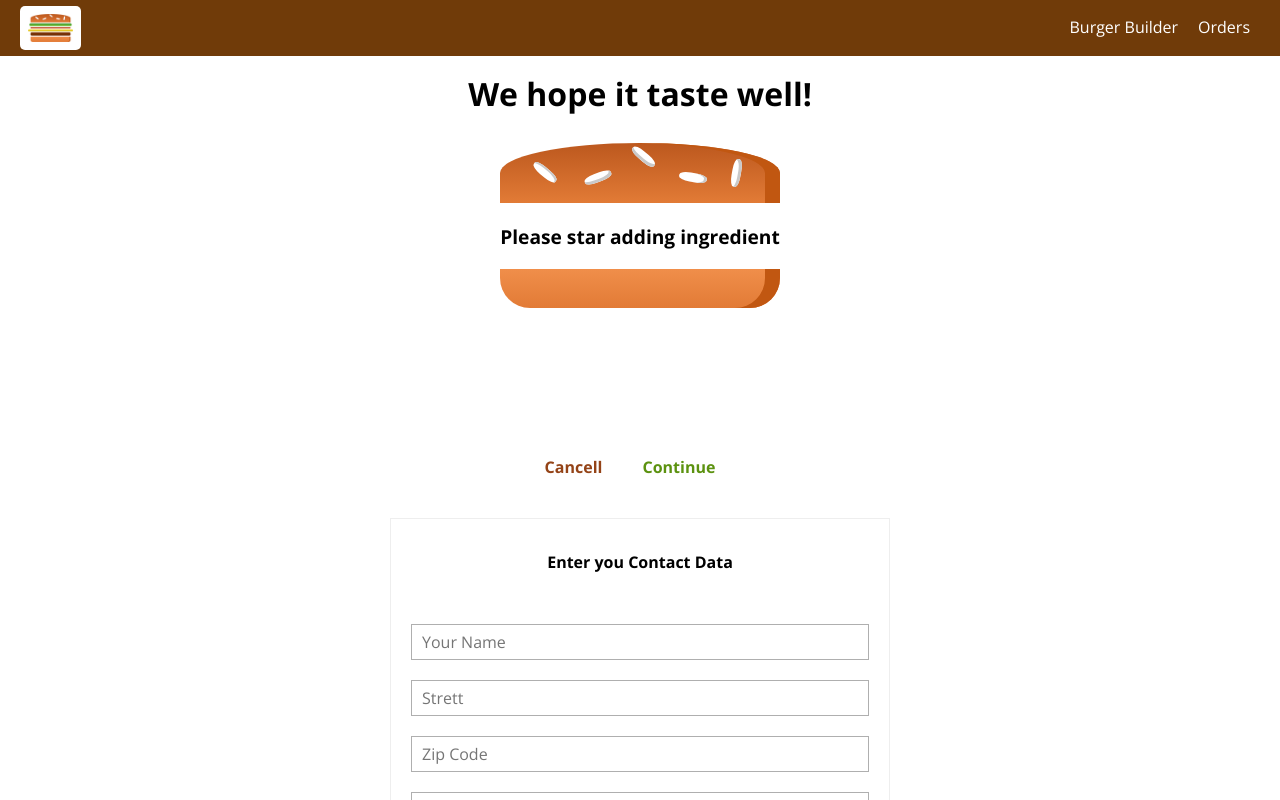
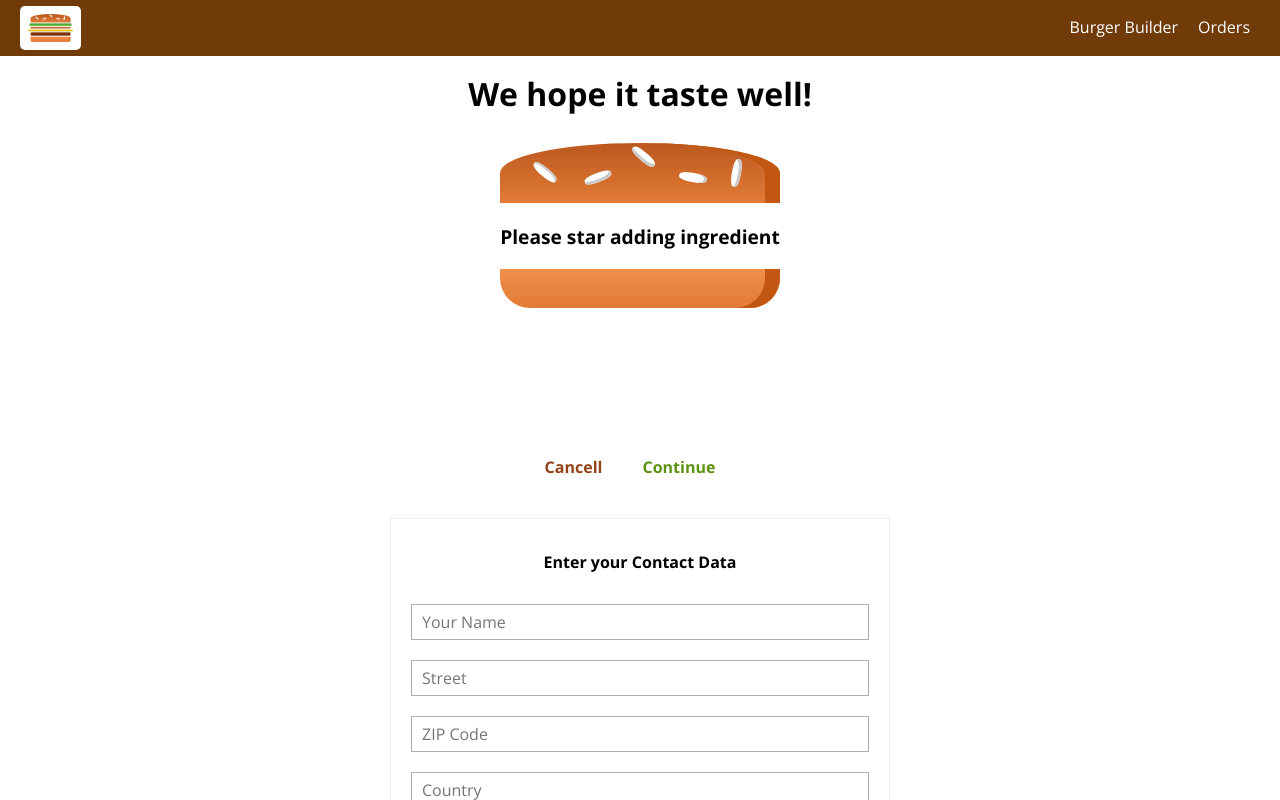
Before and after one commit to Elvisnando/BurgerApp, a React app: page /Checkout in a window 1280 px wide. Both pictures are taken after a click on the button "Continue". Shown: the top 800 px of the page. Built offline with nearby package versions, Linux system fonts and the light colour scheme.

Commit message:
implement easy validation form

```diff
--- a/src/components/UI/Button/Button.css
+++ b/src/components/UI/Button/Button.css
@@ -15,6 +15,10 @@
     padding-left: 0;
 }
 
+.Button:disabled {
+    color: #ccc;
+}
+
 .Success {
     color: #5C9210;
 }
--- a/src/components/UI/Button/Button.js
+++ b/src/components/UI/Button/Button.js
@@ -5,8 +5,10 @@ import classes from './Button.css'
 const button = (props) => (
 
     <button
-    className={[classes.Button, classes[props.btnType]].join(' ')}
-    onClick={props.cliked}>{props.children}</button>
+
+        disabled={props.disabled}
+        className={[classes.Button, classes[props.btnType]].join(' ')}
+        onClick={props.cliked}>{props.children}</button>
 
 );
 
--- a/src/components/UI/Input/Input.js
+++ b/src/components/UI/Input/Input.js
@@ -36,7 +36,7 @@ const input = (props) => {
                     {props.elementConfig.options.map(option => (
 
                         <option key={option.value} value={option.value}>
-                            {option.dispalyValue}
+                            {option.displayValue}
                         </option>
 
                     ))}
--- a/src/containers/Checkout/ContactData/ContactData.js
+++ b/src/containers/Checkout/ContactData/ContactData.js
@@ -1,14 +1,14 @@
 import React, { Component } from 'react';
+
 import Button from '../../../components/UI/Button/Button';
-import classes from './ContactData.css'
+import Spinner from '../../../components/UI/Spinner/Spinner';
+import classes from './ContactData.css';
 import axios from '../../../axios-orders';
-import Spinner from '../../../components/UI/Spinner/Spinner';
 import Input from '../../../components/UI/Input/Input';
+
 class ContactData extends Component {
-
     state = {
         orderForm: {
-            control: [],
             name: {
                 elementType: 'input',
                 elementConfig: {
@@ -20,37 +20,37 @@ class ContactData extends Component {
                     required: true
                 },
                 valid: false,
-                touched:false
+                touched: false
             },
             street: {
                 elementType: 'input',
                 elementConfig: {
                     type: 'text',
-                    placeholder: 'Strett'
+                    placeholder: 'Street'
                 },
                 value: '',
                 validation: {
                     required: true
                 },
                 valid: false,
-                touched:false
+                touched: false
             },
             zipCode: {
                 elementType: 'input',
                 elementConfig: {
                     type: 'text',
-                    placeholder: 'Zip Code'
+                    placeholder: 'ZIP Code'
                 },
                 value: '',
                 validation: {
                     required: true,
-                    minLenght: 5,
-                    maxLenght: 5
+                    minLength: 5,
+                    maxLength: 5
                 },
                 valid: false,
-                touched:false
+                touched: false
             },
-            contry: {
+            country: {
                 elementType: 'input',
                 elementConfig: {
                     type: 'text',
@@ -61,123 +61,109 @@ class ContactData extends Component {
                     required: true
                 },
                 valid: false,
-                touched:false
+                touched: false
             },
             email: {
                 elementType: 'input',
                 elementConfig: {
                     type: 'email',
-                    placeholder: 'Your-Email'
+                    placeholder: 'Your E-Mail'
                 },
                 value: '',
                 validation: {
                     required: true
                 },
                 valid: false,
-                touched:false
+                touched: false
             },
-            deliverMethod: {
+            deliveryMethod: {
                 elementType: 'select',
                 elementConfig: {
                     options: [
-                        { value: 'fastest', dispalyValue: 'Fastest' },
-                        { value: 'cheapest', dispalyValue: 'Cheapest' },
+                        {value: 'fastest', displayValue: 'Fastest'},
+                        {value: 'cheapest', displayValue: 'Cheapest'}
                     ]
                 },
                 value: '',
-                touched:false
-
+                valid: true,
+                validation: {}
             }
         },
         formIsValid: false,
         loading: false
     }
 
-    orderHandler = (event) => {
+    orderHandler = ( event ) => {
         event.preventDefault();
-        this.setState({ loading: true });
+        this.setState( { loading: true } );
         const formData = {};
-        for (let formElementIdf in this.state.orderForm) {
-            formData[formElementIdf] = this.state.orderForm[formElementIdf].value;
+        for (let formElementIdentifier in this.state.orderForm) {
+            formData[formElementIdentifier] = this.state.orderForm[formElementIdentifier].value;
         }
         const order = {
             ingredients: this.props.ingredients,
             price: this.props.price,
             orderData: formData
         }
-        axios.post('/orders.json', order)
-            .then(respose => {
-                this.setState({ loading: false });
-                this.props.history.push('/');
-
-
-            })
-            .catch(error => {
-                this.setState({ loading: false });
-            });
-
+        axios.post( '/orders.json', order )
+            .then( response => {
+                this.setState( { loading: false } );
+                this.props.history.push( '/' );
+            } )
+            .catch( error => {
+                this.setState( { loading: false } );
+            } );
     }
 
     checkValidity(value, rules) {
         let isValid = true;
-        if(rules) {
-        if(rules.required) {
+
+        if (rules.required) {
             isValid = value.trim() !== '' && isValid;
         }
 
-        if(rules.minLenght) {
-            isValid = value.length >= rules.minLenght && isValid;
+        if (rules.minLength) {
+            isValid = value.length >= rules.minLength && isValid
         }
 
-        if(rules.maxLenght) {
-            isValid = value.length <= rules.maxLenght && isValid;
+        if (rules.maxLength) {
+            isValid = value.length <= rules.maxLength && isValid
         }
-    }
-        console.log(isValid);
 
         return isValid;
     }
 
-    inputChangeHandler = (event, inputIdentifi) => {
-        const updateOrderForm = {
+    inputChangedHandler = (event, inputIdentifier) => {
+        const updatedOrderForm = {
             ...this.state.orderForm
         };
-        const updateFormElement = {
-            ...updateOrderForm[inputIdentifi]
+        const updatedFormElement = {
+            ...updatedOrderForm[inputIdentifier]
         };
-        updateFormElement.value = event.target.value;
-        updateFormElement.valid = this.checkValidity(updateFormElement.value, updateFormElement.validation);
-        updateFormElement.touched = true;
-        updateOrderForm[inputIdentifi] = updateFormElement;
-
+        updatedFormElement.value = event.target.value;
+        updatedFormElement.valid = this.checkValidity(updatedFormElement.value, updatedFormElement.validation);
+        updatedFormElement.touched = true;
+        updatedOrderForm[inputIdentifier] = updatedFormElement;
 
         let formIsValid = true;
-        for (let inputIdentifi in updateOrderForm) {
-            formIsValid = updateOrderForm[inputIdentifi].valid && formIsValid;
+        for (let inputIdentifier in updatedOrderForm) {
+            formIsValid = updatedOrderForm[inputIdentifier].valid && formIsValid;
         }
-
-        this.setState({ orderForm: updateOrderForm, formIsValid : formIsValid });
+        console.log(formIsValid);
+        this.setState({orderForm: updatedOrderForm, formIsValid: formIsValid});
     }
 
-
-
-    render() {
-        let formElementtsArray = [];
-
+    render () {
+        const formElementsArray = [];
         for (let key in this.state.orderForm) {
-
-            formElementtsArray.push({
+            formElementsArray.push({
                 id: key,
                 config: this.state.orderForm[key]
             });
-
         }
-
         let form = (
             <form onSubmit={this.orderHandler}>
-                {formElementtsArray.map(formElement => (
-
-
+                {formElementsArray.map(formElement => (
                     <Input
                         key={formElement.id}
                         elementType={formElement.config.elementType}
@@ -185,23 +171,22 @@ class ContactData extends Component {
                         value={formElement.config.value}
                         invalid={!formElement.config.valid}
                         shouldValidate={formElement.config.validation}
-                        touched = {formElement.config.touched}
-                        changed={(event) => this.inputChangeHandler(event, formElement.id)} />
+                        touched={formElement.config.touched}
+                        changed={(event) => this.inputChangedHandler(event, formElement.id)} />
                 ))}
-                <Button btnType="Success" disabled={!this.state.formIsValid} >ORDER</Button>
+                <Button btnType="Success" disabled={!this.state.formIsValid}>ORDER</Button>
             </form>
         );
-
-        if (this.state.loading) {
+        if ( this.state.loading ) {
             form = <Spinner />;
         }
         return (
             <div className={classes.ContactData}>
-                <h4>Enter you Contact Data</h4>
+                <h4>Enter your Contact Data</h4>
                 {form}
             </div>
-
         );
     }
 }
+
 export default ContactData;
```
